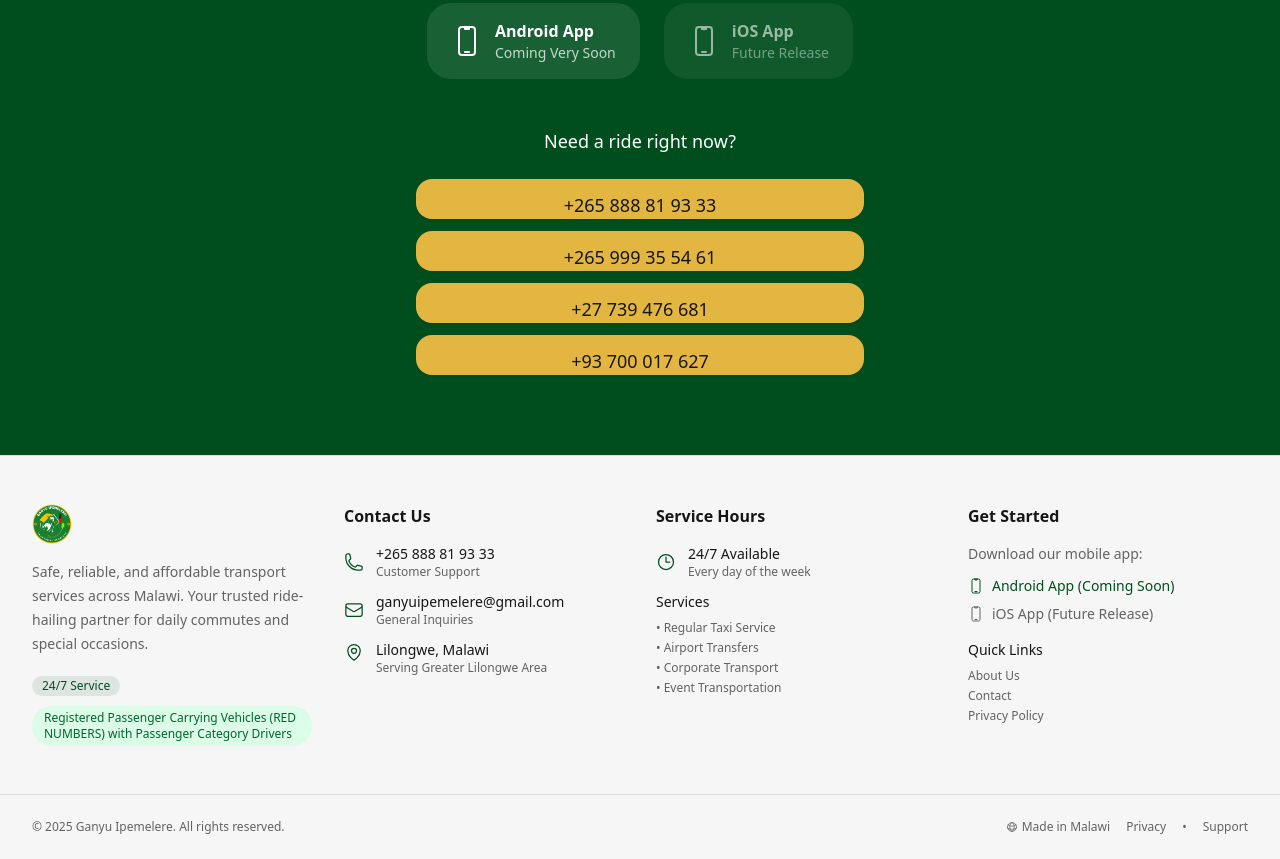
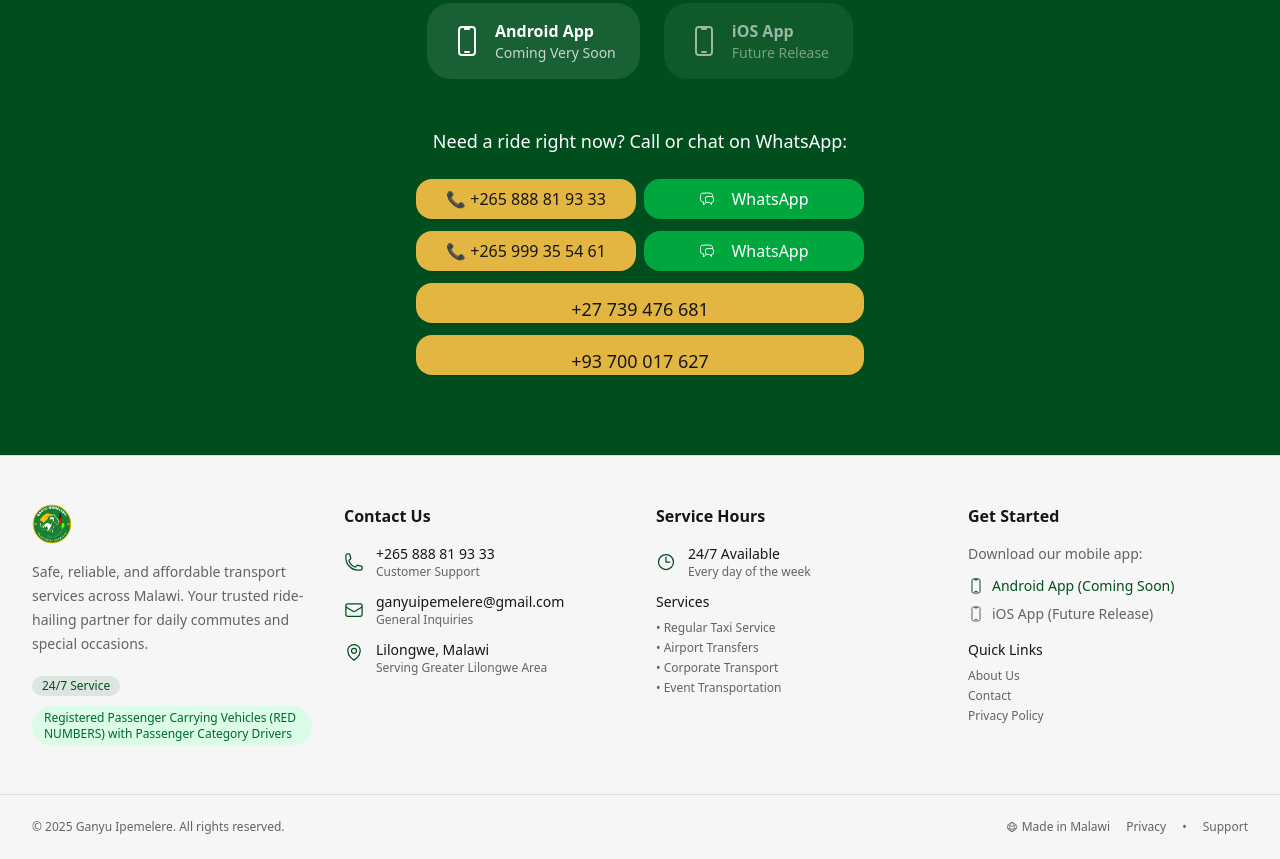
Before and after one commit to josephmowjew/ipemelere-admin, a Next.js app: page / in a window 1280 px wide. Shown: the part 4180-5039 px from the top of the page. Built offline with nearby package versions, Linux system fonts and the light colour scheme; no server answers.

Commit message:
added whatsapp support for the contacts

```diff
--- a/src/app/contact/page.tsx
+++ b/src/app/contact/page.tsx
@@ -429,20 +429,36 @@
             </div>
 
             <div className="space-y-4">
-              <p className="text-lg text-white/90 mb-4">Call any of our numbers:</p>
+              <p className="text-lg text-white/90 mb-4">Call any of our numbers or chat on WhatsApp:</p>
               <div className="grid grid-cols-1 sm:grid-cols-2 gap-4">
-                <Button size="lg" className="text-lg px-6 py-4 bg-gradient-to-r from-yellow-500 to-lime-500 hover:from-yellow-600 hover:to-lime-600 text-black border-none shadow-2xl shadow-yellow-500/25 transform hover:scale-105 transition-all duration-200 font-bold" asChild>
+                <div className="space-y-2">
+                  <Button size="lg" className="text-lg px-6 py-4 bg-gradient-to-r from-yellow-500 to-lime-500 hover:from-yellow-600 hover:to-lime-600 text-black border-none shadow-2xl shadow-yellow-500/25 transform hover:scale-105 transition-all duration-200 font-bold w-full" asChild>
                     <a href="tel:+2658888119333">
                       <PhoneIcon className="w-5 h-5 mr-2" />
                       +265 888 81 93 33
                     </a>
                   </Button>
-                <Button size="lg" className="text-lg px-6 py-4 bg-gradient-to-r from-yellow-500 to-lime-500 hover:from-yellow-600 hover:to-lime-600 text-black border-none shadow-2xl shadow-yellow-500/25 transform hover:scale-105 transition-all duration-200 font-bold" asChild>
+                  <Button size="sm" className="text-sm px-4 py-2 bg-gradient-to-r from-green-500 to-green-600 hover:from-green-600 hover:to-green-700 text-white border-none shadow-xl transform hover:scale-105 transition-all duration-200 font-medium w-full" asChild>
+                    <a href="https://wa.me/265888819333" target="_blank" rel="noopener noreferrer">
+                      <ChatBubbleLeftRightIcon className="w-4 h-4 mr-2" />
+                      WhatsApp Chat
+                    </a>
+                  </Button>
+                </div>
+                <div className="space-y-2">
+                  <Button size="lg" className="text-lg px-6 py-4 bg-gradient-to-r from-yellow-500 to-lime-500 hover:from-yellow-600 hover:to-lime-600 text-black border-none shadow-2xl shadow-yellow-500/25 transform hover:scale-105 transition-all duration-200 font-bold w-full" asChild>
                     <a href="tel:+265999355461">
                       <PhoneIcon className="w-5 h-5 mr-2" />
                       +265 999 35 54 61
                     </a>
                   </Button>
+                  <Button size="sm" className="text-sm px-4 py-2 bg-gradient-to-r from-green-500 to-green-600 hover:from-green-600 hover:to-green-700 text-white border-none shadow-xl transform hover:scale-105 transition-all duration-200 font-medium w-full" asChild>
+                    <a href="https://wa.me/265999355461" target="_blank" rel="noopener noreferrer">
+                      <ChatBubbleLeftRightIcon className="w-4 h-4 mr-2" />
+                      WhatsApp Chat
+                    </a>
+                  </Button>
+                </div>
                 <Button size="lg" className="text-lg px-6 py-4 bg-gradient-to-r from-yellow-500 to-lime-500 hover:from-yellow-600 hover:to-lime-600 text-black border-none shadow-2xl shadow-yellow-500/25 transform hover:scale-105 transition-all duration-200 font-bold" asChild>
                   <a href="tel:+27739476681">
                     <PhoneIcon className="w-5 h-5 mr-2" />
--- a/src/app/page.tsx
+++ b/src/app/page.tsx
@@ -8,7 +8,8 @@
   CurrencyDollarIcon,
   DevicePhoneMobileIcon,
   StarIcon,
-  CheckIcon
+  CheckIcon,
+  ChatBubbleLeftRightIcon
 } from '@heroicons/react/24/outline';
 import { Button } from '@/components/ui/button';
 import { PublicHeader } from '@/components/layout/PublicHeader';
@@ -534,14 +535,30 @@
             </div>
 
             <div className="mt-12 text-center">
-              <p className="text-lg mb-6">Need a ride right now?</p>
+              <p className="text-lg mb-6">Need a ride right now? Call or chat on WhatsApp:</p>
               <div className="space-y-3">
-                <Button size="lg" variant="secondary" className="text-lg px-8 py-3 block w-full max-w-md mx-auto" asChild>
-                  <Link href="tel:+2658888119333">+265 888 81 93 33</Link>
-                </Button>
-                <Button size="lg" variant="secondary" className="text-lg px-8 py-3 block w-full max-w-md mx-auto" asChild>
-                  <Link href="tel:+265999355461">+265 999 35 54 61</Link>
-                </Button>
+                <div className="grid grid-cols-1 sm:grid-cols-2 gap-2 max-w-md mx-auto">
+                  <Button size="lg" variant="secondary" className="text-base px-6 py-3" asChild>
+                    <Link href="tel:+2658888119333">📞 +265 888 81 93 33</Link>
+                  </Button>
+                  <Button size="lg" className="text-base px-6 py-3 bg-green-600 hover:bg-green-700 text-white" asChild>
+                    <Link href="https://wa.me/265888819333" target="_blank" rel="noopener noreferrer">
+                      <ChatBubbleLeftRightIcon className="w-4 h-4 mr-2" />
+                      WhatsApp
+                    </Link>
+                  </Button>
+                </div>
+                <div className="grid grid-cols-1 sm:grid-cols-2 gap-2 max-w-md mx-auto">
+                  <Button size="lg" variant="secondary" className="text-base px-6 py-3" asChild>
+                    <Link href="tel:+265999355461">📞 +265 999 35 54 61</Link>
+                  </Button>
+                  <Button size="lg" className="text-base px-6 py-3 bg-green-600 hover:bg-green-700 text-white" asChild>
+                    <Link href="https://wa.me/265999355461" target="_blank" rel="noopener noreferrer">
+                      <ChatBubbleLeftRightIcon className="w-4 h-4 mr-2" />
+                      WhatsApp
+                    </Link>
+                  </Button>
+                </div>
                 <Button size="lg" variant="secondary" className="text-lg px-8 py-3 block w-full max-w-md mx-auto" asChild>
                   <Link href="tel:+27739476681">+27 739 476 681</Link>
                 </Button>
```
Lines whose indentation alone changed are shown as unchanged.
